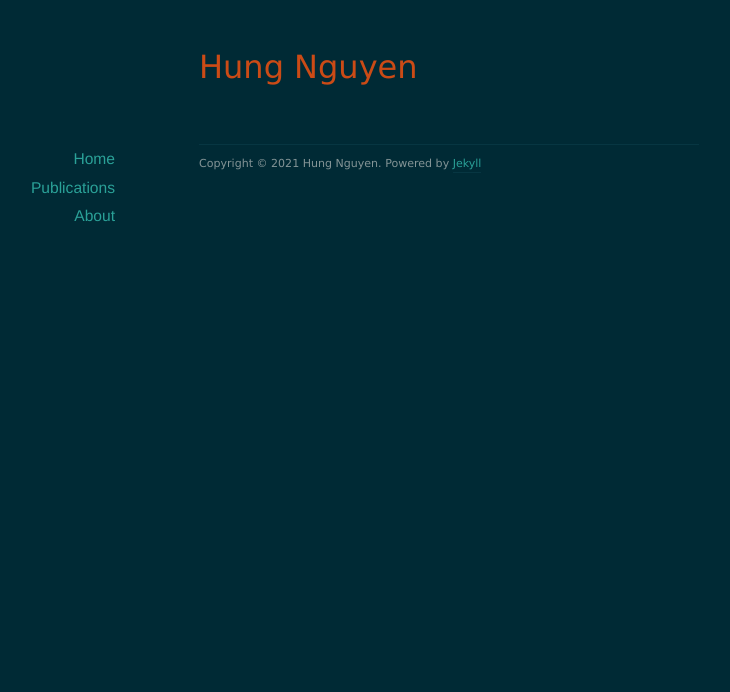
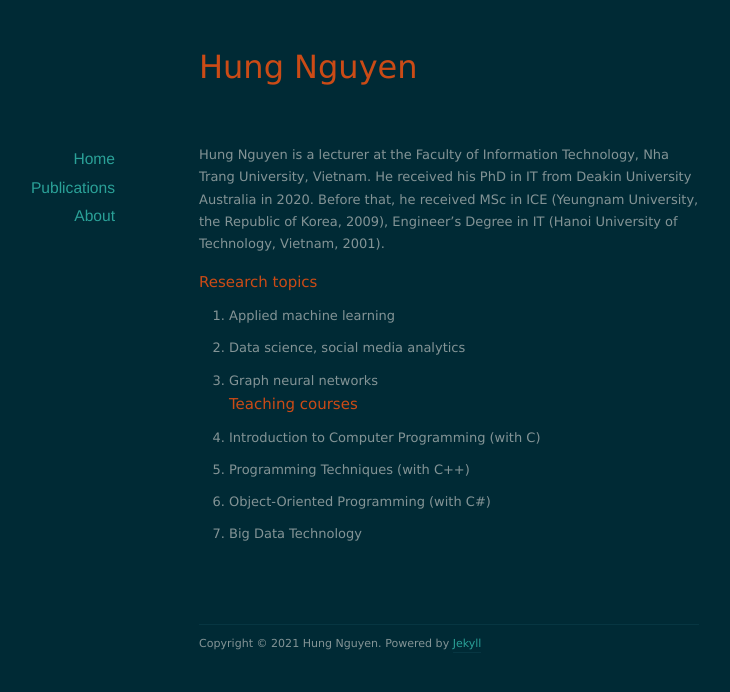
Before and after one commit to nd-hung/nd-hung.github.io, a Jekyll site: the page built from about/index.markdown, in a window 1280 px wide. Shown: the top 692 px of the page, without its empty margins (191-921 px from the left). Built offline with Jekyll 4.4.1, drawn with Linux system fonts in a browser that asks for light colours; nearby versions of some CDN libraries.

Commit message:
Update index.markdown

```diff
--- a/about/index.markdown
+++ b/about/index.markdown
@@ -2,3 +2,14 @@
 layout: default
 title: About
 ---
+Hung Nguyen is a lecturer at the Faculty of Information Technology, Nha Trang University, Vietnam. He received his PhD in IT from Deakin University Australia in 2020. Before that, he received MSc in ICE (Yeungnam University, the Republic of Korea, 2009), Engineer's Degree in IT (Hanoi University of Technology, Vietnam, 2001).
+
+## Research topics
+- Applied machine learning
+- Data science, social media analytics
+- Graph neural networks
+## Teaching courses
+- Introduction to Computer Programming (with C)
+- Programming Techniques (with C++)
+- Object-Oriented Programming (with C#)
+- Big Data Technology
```
